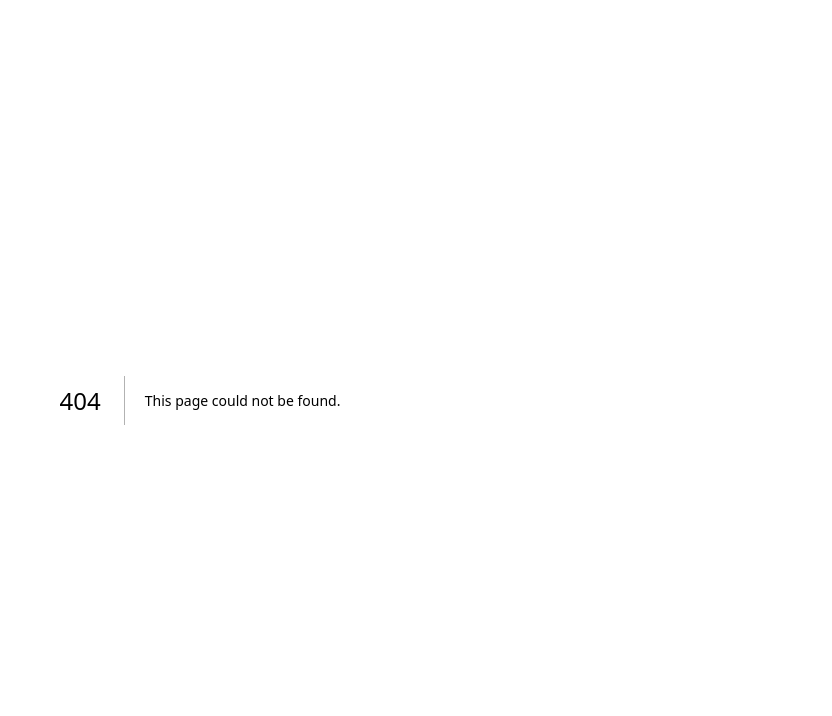
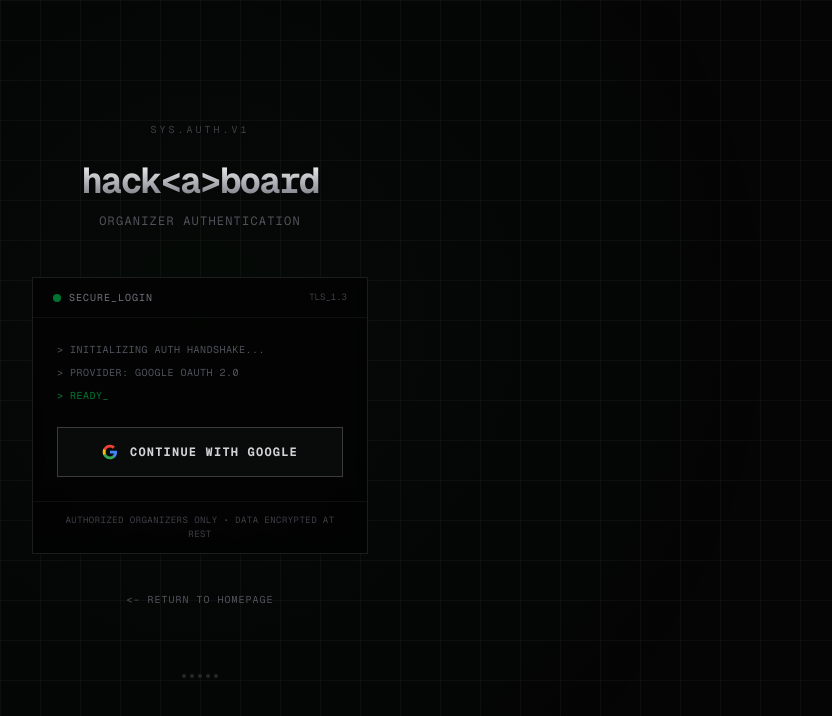
Before and after one commit to uvabd17/hack-a-board, a Next.js app: page /signin in a window 1280 px wide. Before the commit this address had no page. Shown: the top 716 px of the page, without its empty margins (440-1272 px from the left). Built offline with nearby package versions, Linux system fonts and the light colour scheme; no server answers.

Commit message:
feat: custom branded sign-in page + db schema sync fix

```diff
--- a/src/actions/organizer.ts
+++ b/src/actions/organizer.ts
@@ -22,7 +22,7 @@ export async function getUserHackathons() {
 
 export async function createNewHackathon() {
     const session = await auth()
-    if (!session?.user?.id) redirect("/api/auth/signin")
+    if (!session?.user?.id) redirect("/signin")
 
     // Generate a random slug for the new hackathon
     const randomSlug = `hack-${Math.random().toString(36).substring(7)}`
--- a/src/app/dashboard/page.tsx
+++ b/src/app/dashboard/page.tsx
@@ -10,7 +10,7 @@ import { Calendar, Users, ArrowRight, Terminal } from "lucide-react"
 
 export default async function DashboardPage() {
     const session = await auth()
-    if (!session) redirect("/api/auth/signin")
+    if (!session) redirect("/signin")
 
     const { hackathons } = await getUserHackathons()
 
--- a/src/app/h/[slug]/manage/layout.tsx
+++ b/src/app/h/[slug]/manage/layout.tsx
@@ -13,7 +13,7 @@ export default async function ManageLayout({
 }) {
     const session = await auth()
     if (!session?.user?.id) {
-        redirect("/api/auth/signin")
+        redirect("/signin")
     }
 
     const { slug } = await params
--- a/src/app/page.tsx
+++ b/src/app/page.tsx
@@ -15,7 +15,7 @@ export default function Home() {
           <div className="text-lg font-bold tracking-tight lowercase">
             hack&lt;a&gt;board
           </div>
-          <Link href="/api/auth/signin" className="text-xs uppercase tracking-widest text-zinc-500 hover:text-green-500 transition-colors">
+          <Link href="/signin" className="text-xs uppercase tracking-widest text-zinc-500 hover:text-green-500 transition-colors">
             [ ORGANIZER_LOGIN ]
           </Link>
         </div>
--- /dev/null
+++ b/src/app/signin/page.tsx
@@ -0,0 +1,106 @@
+import { auth, signIn } from "@/auth"
+import { redirect } from "next/navigation"
+
+export default async function SignInPage() {
+    const session = await auth()
+    if (session) redirect("/dashboard")
+
+    return (
+        <div className="min-h-screen bg-[#050505] text-white font-mono flex flex-col items-center justify-center selection:bg-green-500/30 relative overflow-hidden">
+            {/* Grid Pattern Background */}
+            <div className="fixed inset-0 bg-[linear-gradient(to_right,#80808012_1px,transparent_1px),linear-gradient(to_bottom,#80808012_1px,transparent_1px)] bg-[size:40px_40px] pointer-events-none" />
+            <div className="fixed inset-0 bg-[radial-gradient(circle_600px_at_50%_40%,#16a34a08,transparent)] pointer-events-none" />
+
+            {/* Scanlines */}
+            <div className="fixed inset-0 pointer-events-none opacity-[0.03]"
+                style={{ backgroundImage: "repeating-linear-gradient(0deg, transparent, transparent 2px, rgba(255,255,255,0.03) 2px, rgba(255,255,255,0.03) 4px)" }} />
+
+            <div className="relative z-10 w-full max-w-sm px-6">
+                {/* Terminal Header */}
+                <div className="text-center mb-12">
+                    <div className="text-[10px] text-zinc-700 tracking-[0.3em] uppercase mb-6">
+                        sys.auth.v1
+                    </div>
+                    <h1 className="text-4xl font-bold tracking-tighter mb-3 text-transparent bg-clip-text bg-gradient-to-b from-white to-zinc-500">
+                        hack&lt;a&gt;board
+                    </h1>
+                    <p className="text-zinc-600 text-xs tracking-widest uppercase">
+                        organizer authentication
+                    </p>
+                </div>
+
+                {/* Sign-in Card */}
+                <div className="border border-white/10 bg-black/60 backdrop-blur-sm">
+                    {/* Card Header Bar */}
+                    <div className="border-b border-white/5 px-5 py-3 flex items-center justify-between">
+                        <div className="flex items-center gap-2">
+                            <div className="w-2 h-2 rounded-full bg-green-500 animate-pulse" />
+                            <span className="text-[10px] text-zinc-500 tracking-widest uppercase">secure_login</span>
+                        </div>
+                        <span className="text-[9px] text-zinc-700 font-mono">TLS_1.3</span>
+                    </div>
+
+                    {/* Card Body */}
+                    <div className="p-6 space-y-6">
+                        <div className="space-y-2">
+                            <div className="text-[10px] text-zinc-600 tracking-wider uppercase">
+                                &gt; initializing auth handshake...
+                            </div>
+                            <div className="text-[10px] text-zinc-600 tracking-wider uppercase">
+                                &gt; provider: google oauth 2.0
+                            </div>
+                            <div className="text-[10px] text-green-500/60 tracking-wider uppercase">
+                                &gt; ready_
+                            </div>
+                        </div>
+
+                        <form
+                            action={async () => {
+                                "use server"
+                                await signIn("google", { redirectTo: "/dashboard" })
+                            }}
+                        >
+                            <button
+                                type="submit"
+                                className="w-full group relative overflow-hidden border border-white/20 hover:border-green-500/50 bg-white/[0.03] hover:bg-green-500/5 transition-all duration-300 px-6 py-4 flex items-center justify-center gap-3 cursor-pointer"
+                            >
+                                {/* Google Icon */}
+                                <svg className="w-4 h-4" viewBox="0 0 24 24" xmlns="http://www.w3.org/2000/svg">
+                                    <path d="M22.56 12.25c0-.78-.07-1.53-.2-2.25H12v4.26h5.92a5.06 5.06 0 0 1-2.2 3.32v2.77h3.57c2.08-1.92 3.28-4.74 3.28-8.1z" fill="#4285F4"/>
+                                    <path d="M12 23c2.97 0 5.46-.98 7.28-2.66l-3.57-2.77c-.98.66-2.23 1.06-3.71 1.06-2.86 0-5.29-1.93-6.16-4.53H2.18v2.84C3.99 20.53 7.7 23 12 23z" fill="#34A853"/>
+                                    <path d="M5.84 14.09c-.22-.66-.35-1.36-.35-2.09s.13-1.43.35-2.09V7.07H2.18C1.43 8.55 1 10.22 1 12s.43 3.45 1.18 4.93l2.85-2.22.81-.62z" fill="#FBBC05"/>
+                                    <path d="M12 5.38c1.62 0 3.06.56 4.21 1.64l3.15-3.15C17.45 2.09 14.97 1 12 1 7.7 1 3.99 3.47 2.18 7.07l3.66 2.84c.87-2.6 3.3-4.53 6.16-4.53z" fill="#EA4335"/>
+                                </svg>
+                                <span className="text-xs font-bold tracking-widest uppercase text-zinc-300 group-hover:text-white transition-colors">
+                                    Continue with Google
+                                </span>
+                                <div className="absolute inset-0 -translate-x-full group-hover:translate-x-0 bg-gradient-to-r from-transparent via-white/[0.03] to-transparent transition-transform duration-700" />
+                            </button>
+                        </form>
+                    </div>
+
+                    {/* Card Footer */}
+                    <div className="border-t border-white/5 px-5 py-3">
+                        <p className="text-[9px] text-zinc-700 text-center tracking-wider">
+                            AUTHORIZED ORGANIZERS ONLY • DATA ENCRYPTED AT REST
+                        </p>
+                    </div>
+                </div>
+
+                {/* Back Link */}
+                <div className="mt-8 text-center">
+                    <a href="/" className="text-[10px] text-zinc-600 hover:text-zinc-400 tracking-widest uppercase transition-colors">
+                        &lt;- return to homepage
+                    </a>
+                </div>
+
+                {/* Decorative bottom element */}
+                <div className="mt-16 flex justify-center gap-1">
+                    {[...Array(5)].map((_, i) => (
+                        <div key={i} className="w-1 h-1 rounded-full bg-zinc-800" />
+                    ))}
+                </div>
+            </div>
+        </div>
+    )
+}
--- a/src/auth.ts
+++ b/src/auth.ts
@@ -6,4 +6,7 @@ import { prisma } from "@/lib/prisma"
 export const { handlers, auth, signIn, signOut } = NextAuth({
     adapter: PrismaAdapter(prisma),
     providers: [Google],
+    pages: {
+        signIn: "/signin",
+    },
 })
```
